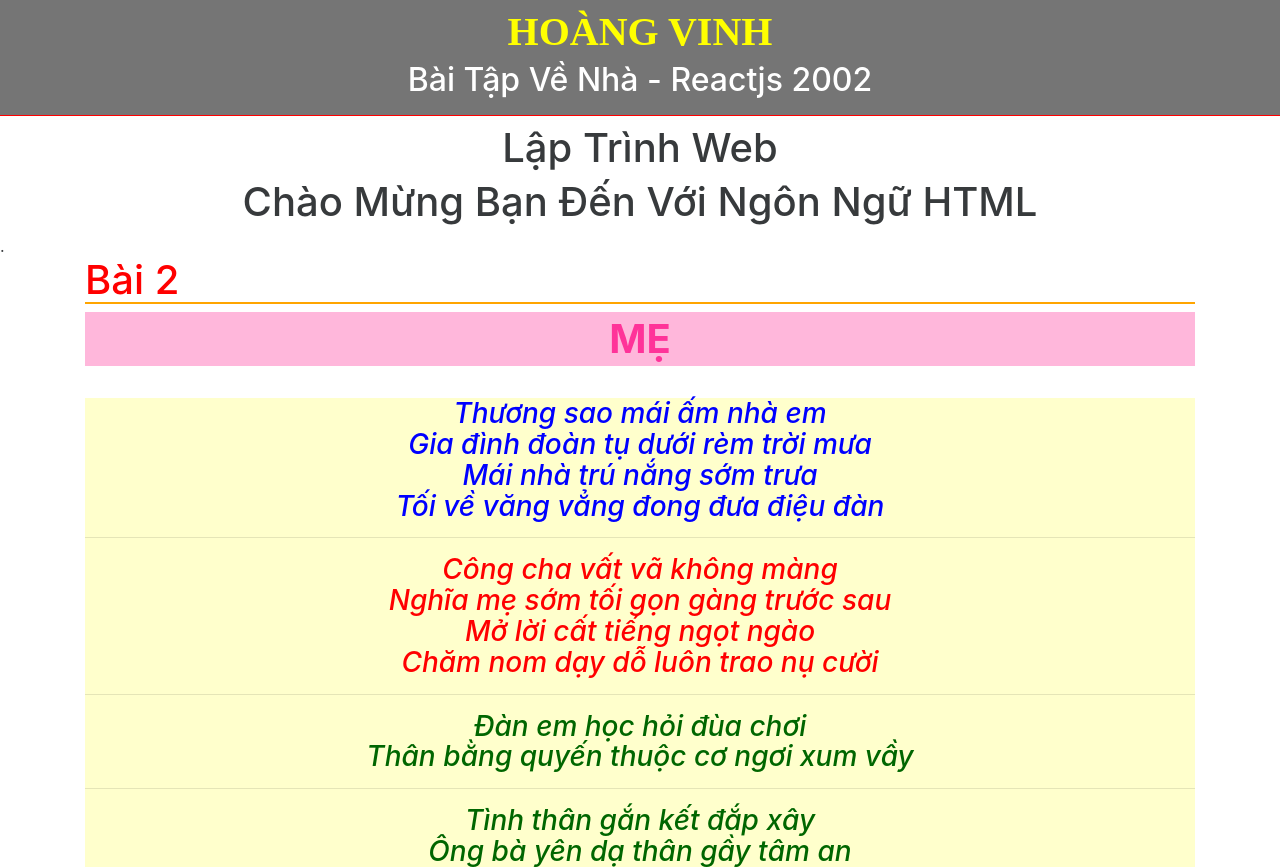
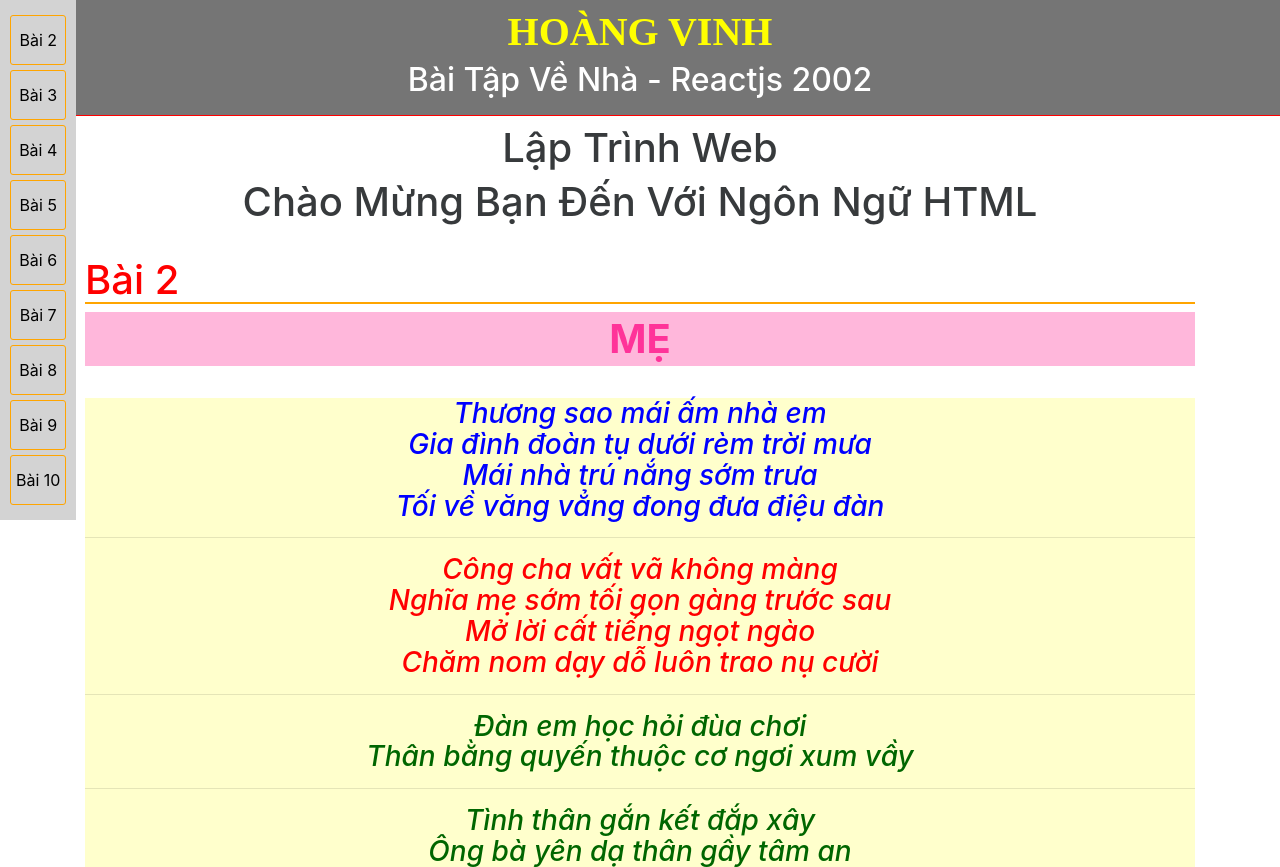
Before and after one commit to Hoangvinh99/HoangVinh99.github.io, a PHP site: page /bai1_10/index1_10.html in a window 1280 px wide. Shown: the top 867 px of the page. Run offline with PHP 8.4, Linux system fonts and the light colour scheme.

Commit message:
fix bai 1-10

```diff
--- a/bai1_10/1.css
+++ b/bai1_10/1.css
@@ -1,4 +1,35 @@
 *{margin: 0; padding: 0;}
+html{
+    scroll-behavior: smooth;
+}
+.menu1 {
+    position: fixed;
+    background-color: lightgrey;
+}
+
+.menu1 ul {
+    margin: 0;
+    padding: 10px 10px;
+    text-align: center;
+}
+
+.menu1 ul li {
+    line-height: 3;
+    border-radius: 3px;
+    border: 1px solid orange;
+    padding: 0 5px;
+    margin: 5px 0;
+}
+
+.menu1 ul li:hover {
+    background: #fff;
+    transition: 0.5s;
+}
+
+.menu1 ul li a {
+    color: black;
+    text-decoration: none;
+}
 
 tr.conten td:nth-child(2) {
     border-right: white;
--- a/bai1_10/index1_10.html
+++ b/bai1_10/index1_10.html
@@ -10,7 +10,21 @@
 	 <link rel="stylesheet" href="1.css">
 
 </head>
-<body >
+<body>
+	<div class="menu1">
+		<ul>
+			<li><a href="#bai2">Bài 2</a></li>
+			<li><a href="#bai3">Bài 3</a></li>
+			<li><a href="#bai4">Bài 4</a></li>
+			<li><a href="#bai5">Bài 5</a></li>
+			<li><a href="#bai6">Bài 6</a></li>
+			<li><a href="#bai7">Bài 7</a></li>
+			<li><a href="#bai8">Bài 8</a></li>
+			<li><a href="#bai9">Bài 9</a></li>
+			<li><a href="#bai10">Bài 10</a></li>
+
+		</ul>
+	</div>
 	<div class="title">
 		<h1>Hoàng Vinh</h1>
 		<h2>Bài Tập Về Nhà - Reactjs 2002</h2>
@@ -20,7 +34,7 @@
 		<h1>Chào Mừng Bạn Đến Với Ngôn Ngữ HTML</h1>
 	</div>
 	.<div class="container">
-		<div class="bai2">
+		<div class="bai2" id="bai2">
 			<h1 class="bai">Bài 2</h1>
 			<h1>Mẹ</h1><br>
 			<div class="tho">
@@ -46,7 +60,7 @@
 
 		</div>
 		<!-- hết bài 2 -->
-		<div class="bai3">
+		<div class="bai3" id="bai3">
 			<h1 class="bai">Bài 3</h1>
 			<div class="bai3_1">
 				<h2>Dịch Covid-19 "Corona Virus Disease"</h2>
@@ -66,7 +80,7 @@
 			</div>
 		</div>
 		<!-- hết bài 3 -->
-		<div class="bai4">
+		<div class="bai4" id="bai4">
 			<h1 class="bai">Bài 4</h1>
 			<div class="bai4_1">
 				<h2>Dịch Covid-19 "Corona Virus Disease"</h2>
@@ -94,7 +108,7 @@
 			</div>
 		</div>
 		<!-- hết bài 4 -->
-		<div class="bai5">
+		<div class="bai5" id="bai5">
 			<h1 class="bai">Bài 5</h1>
 			<div class="bai5_1">
 				<h2>Định Dạng Văn Bản</h2>
@@ -107,7 +121,7 @@
 
 		</div>
 		<!-- hết bài 5 -->
-		<div class="bai6">
+		<div class="bai6" id="bai6" >
 			<h1 class="bai">Bài 6</h1>
 			<div class="bai6_1">
 				<div class="khung">
@@ -134,7 +148,7 @@
 			</div>
 		</div>
 		<!-- hết bài 6 -->
-		<div class="bai7">
+		<div class="bai7" id="bai7">
 			<h1 class="bai">Bài 7</h1>
 			<div class="bai7_1">
 				<h2>Công Ty Hoa Tươi Nhân Ái</h2>
@@ -165,8 +179,8 @@
 			</div>
 		</div>
 		<!-- hết bài 7 -->
-		<div class="bai8">
-			<h1 class="bai">Bài 7</h1>
+		<div class="bai8" id="bai8">
+			<h1 class="bai">Bài 8</h1>
 			<div class="bai8_1">
 				<h2>Món Ngon Hà Nội</h2>
 				<img src="./images/hn.jpg" alt="">
@@ -207,7 +221,7 @@
 			</div>
 		</div>
 		<!-- hết bài 8 -->
-		<div class="bai9">
+		<div class="bai9" id="bai9">
 			<h1 class="bai">Bài 9</h1>
 			<div class="bai9_1">
 				<table>
@@ -264,7 +278,7 @@
 			</div>
 		</div>
 		<!-- hết bài 9 -->
-		<div class="bai10">
+		<div class="bai10" id="bai10">
 			<h1 class="bai">Bài 10</h1>
 			<div class="bai10_1">
 				<table>
```
